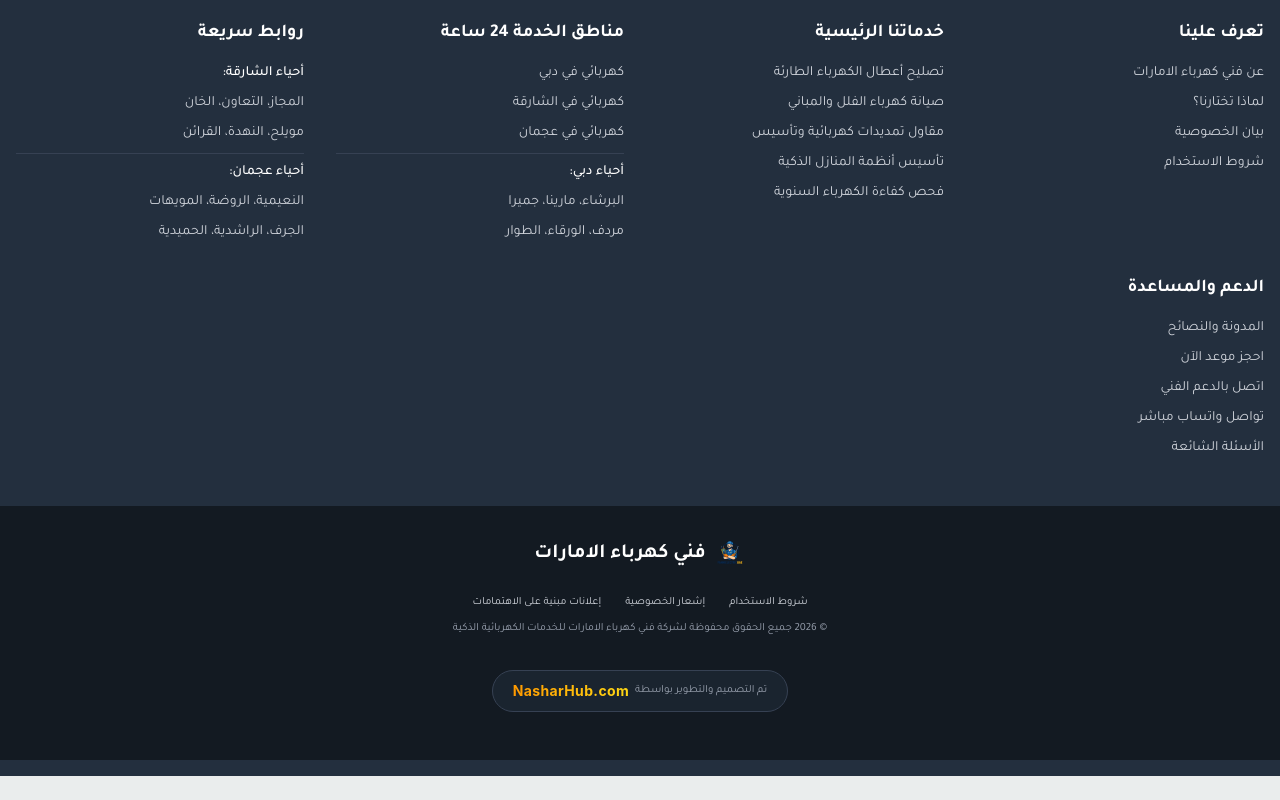
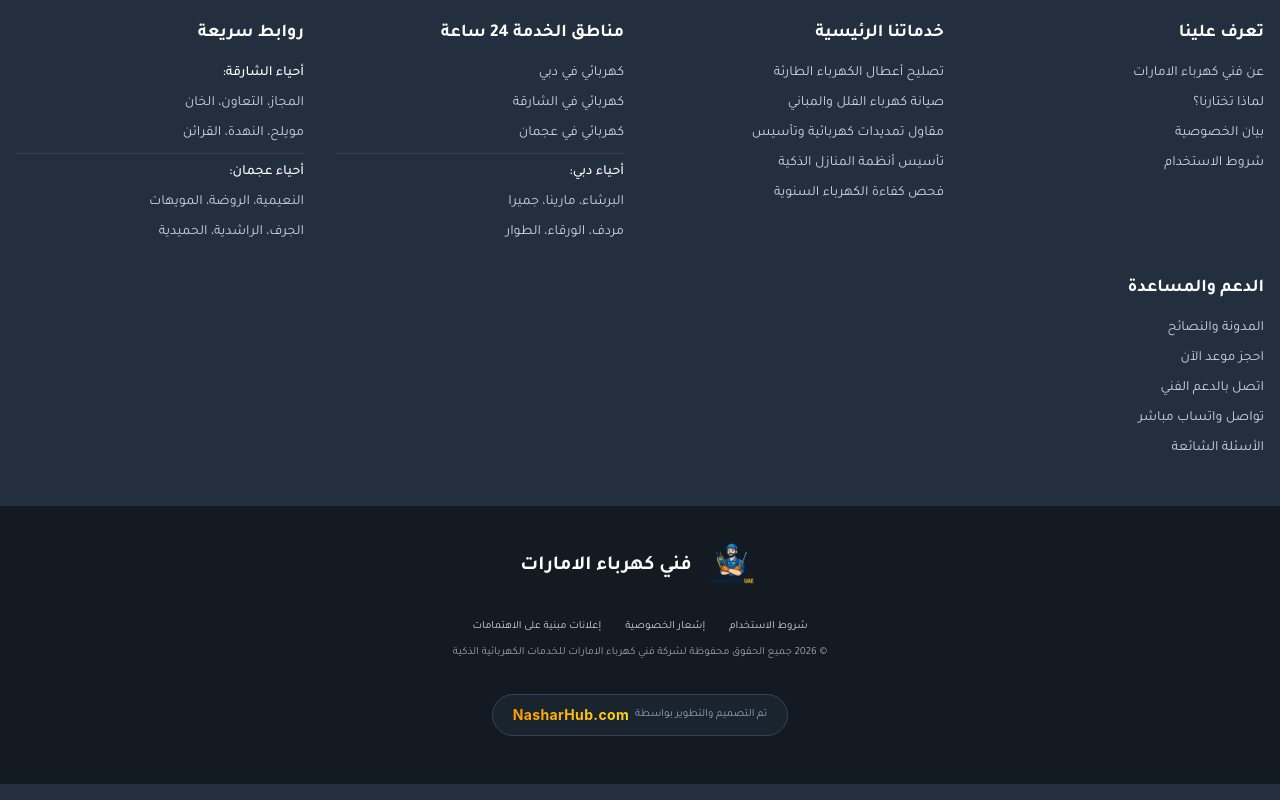
Before and after one commit to AhmedZakaria14/FanniElectricUAE, a Next.js app: page / in a window 1280 px wide. Shown: the part 3036-3836 px from the top of the page. Before the commit the page ends 3812 px from the top, so only its background shows below. Built offline with nearby package versions, Linux system fonts and the light colour scheme.

Commit message:
Increase footer logo size

```diff
--- a/components/footer.tsx
+++ b/components/footer.tsx
@@ -67,13 +67,13 @@ export default function Footer() {
       </div>
 
       <div className="bg-[#131A22] w-full pt-8 pb-12 mt-4 text-center">
-        <div className="flex justify-center items-center gap-2 mb-6">
+        <div className="flex justify-center items-center gap-3 mb-6">
           <Image
             src="/logo.png"
             alt="فني كهرباء الامارات"
-            width={32}
-            height={32}
-            className="object-contain"
+            width={56}
+            height={56}
+            className="h-14 w-14 flex-shrink-0 object-contain"
           />
           <div className="text-xl font-bold text-white leading-none">فني كهرباء الامارات</div>
         </div>
```
